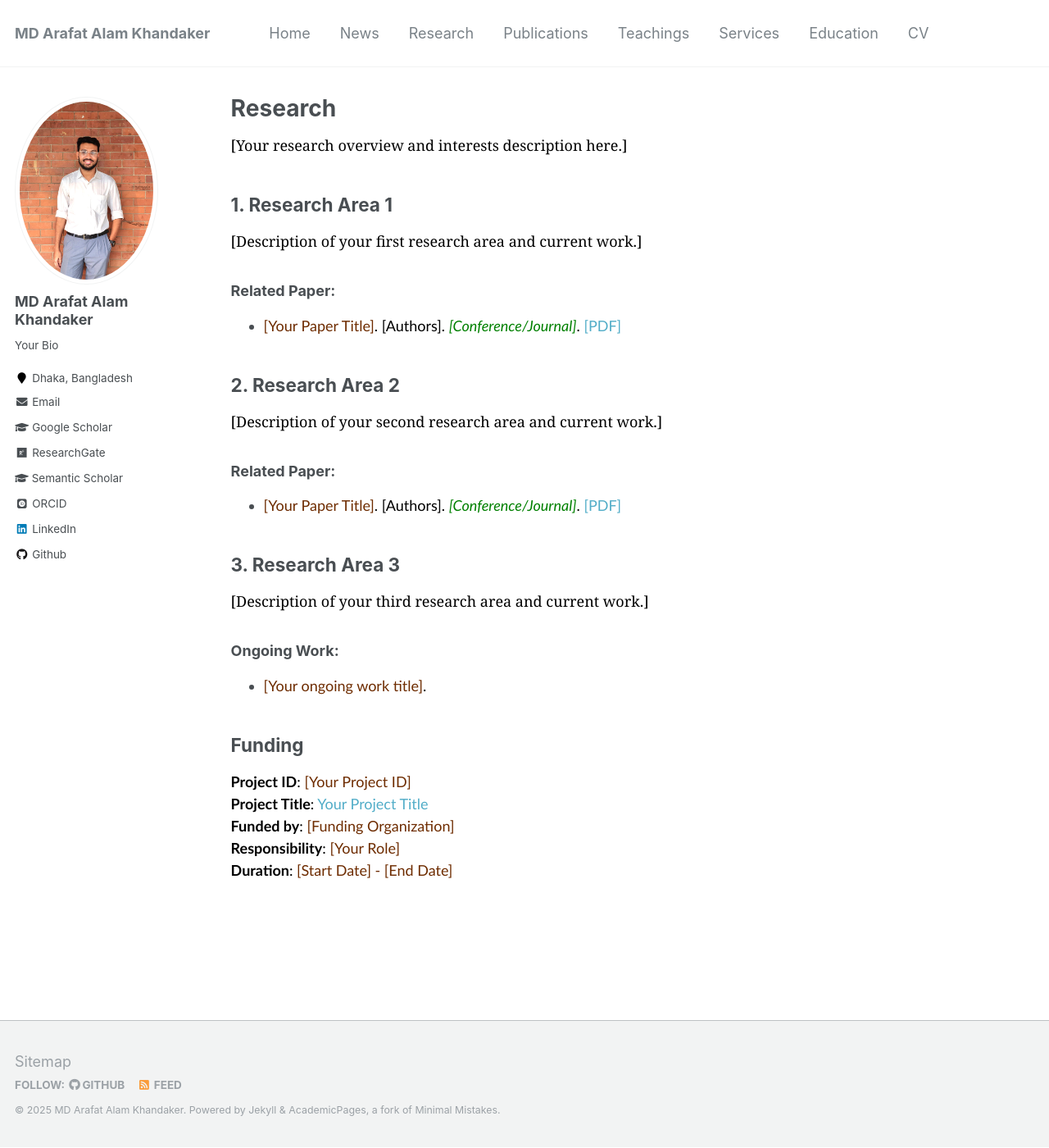
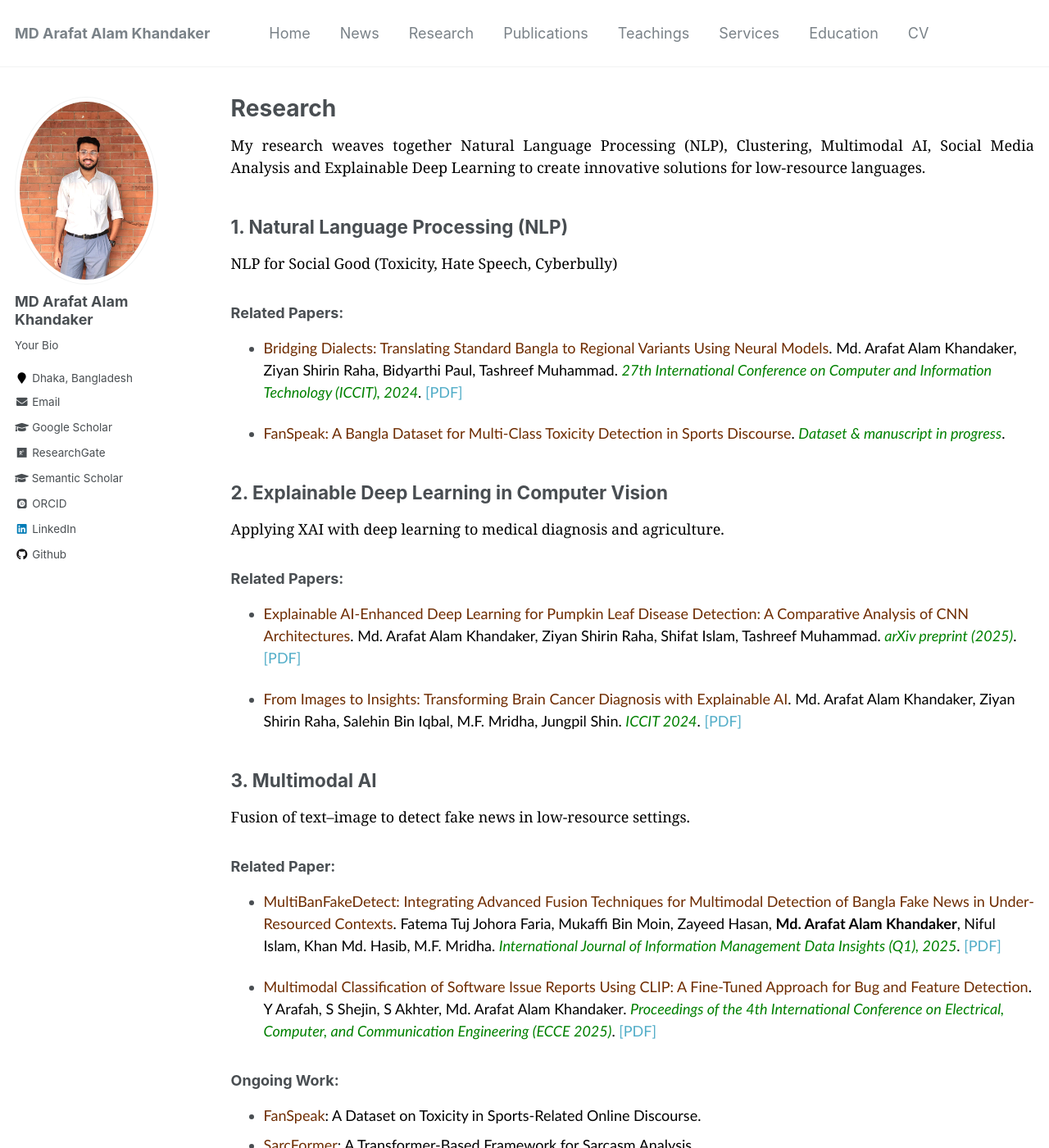
Before and after one commit to AArafatt/AArafatt.github.io, a Jekyll site: the page built from _pages/research.md, in a window 1280 px wide and 1400 px high. Shown: the whole window at 82% size. Built offline with Jekyll 4.4.1, drawn with Linux system fonts in a browser that asks for light colours; some web fonts are replaced; some of the changed text lies outside the part shown.

Commit message:
updated research

```diff
--- a/_pages/research.md
+++ b/_pages/research.md
@@ -4,39 +4,47 @@ title: "Research"
 permalink: /research/
 author_profile: true
 ---
+
 <p style="text-align:justify; color:black; font-family:Georgia">
-[Your research overview and interests description here.]
+My research weaves together Natural Language Processing (NLP), Clustering, Multimodal AI, Social Media Analysis and Explainable Deep Learning to create innovative solutions for low-resource languages.
 </p>
 
-## 1. Research Area 1
+## 1. Natural Language Processing (NLP)
 <p style="text-align:justify; color:black; font-family:Georgia">
-[Description of your first research area and current work.]
+NLP for Social Good (Toxicity, Hate Speech, Cyberbully)
+</p>
+
+### Related Papers:
++ <span style="font-family:Trebuchet MS; color:black;"><span style="color:#6E2C00">Bridging Dialects: Translating Standard Bangla to Regional Variants Using Neural Models</span>. Md. Arafat Alam Khandaker, Ziyan Shirin Raha, Bidyarthi Paul, Tashreef Muhammad. <span style="color:green;"><em>27th International Conference on Computer and Information Technology (ICCIT), 2024</em></span>. [[PDF]](https://arxiv.org/pdf/2501.05749)</span>
+
++ <span style="font-family:Trebuchet MS; color:black;"><span style="color:#6E2C00">FanSpeak: A Bangla Dataset for Multi-Class Toxicity Detection in Sports Discourse</span>. <span style="color:green;"><em>Dataset & manuscript in progress</em></span>.</span>
+
+## 2. Explainable Deep Learning in Computer Vision
+<p style="text-align:justify; color:black; font-family:Georgia">
+Applying XAI with deep learning to medical diagnosis and agriculture.
+</p>
+
+### Related Papers:
++ <span style="font-family:Trebuchet MS; color:black;"><span style="color:#6E2C00">Explainable AI-Enhanced Deep Learning for Pumpkin Leaf Disease Detection: A Comparative Analysis of CNN Architectures</span>. Md. Arafat Alam Khandaker, Ziyan Shirin Raha, Shifat Islam, Tashreef Muhammad. <span style="color:green;"><em>arXiv preprint (2025)</em></span>. [[PDF]](https://arxiv.org/pdf/2501.05449)</span>
+
++ <span style="font-family:Trebuchet MS; color:black;"><span style="color:#6E2C00">From Images to Insights: Transforming Brain Cancer Diagnosis with Explainable AI</span>. Md. Arafat Alam Khandaker, Ziyan Shirin Raha, Salehin Bin Iqbal, M.F. Mridha, Jungpil Shin. <span style="color:green;"><em>ICCIT 2024</em></span>. [[PDF]](https://arxiv.org/pdf/2501.05426)</span>
+
+## 3. Multimodal AI
+<p style="text-align:justify; color:black; font-family:Georgia">
+Fusion of text–image to detect fake news in low-resource settings.
 </p>
 
 ### Related Paper:
-+ <span style="font-family:Trebuchet MS; color:black;"><span style="color:#6E2C00">[Your Paper Title]</span>. [Authors]. <span style="color:green;"><em>[Conference/Journal]</em></span>. [[PDF]](your-paper-url)</span>
++ <span style="font-family:Trebuchet MS; color:black;"><span style="color:#6E2C00">MultiBanFakeDetect: Integrating Advanced Fusion Techniques for Multimodal Detection of Bangla Fake News in Under-Resourced Contexts</span>. Fatema Tuj Johora Faria, Mukaffi Bin Moin, Zayeed Hasan, <b>Md. Arafat Alam Khandaker</b>, Niful Islam, Khan Md. Hasib, M.F. Mridha. <span style="color:green;"><em>International Journal of Information Management Data Insights (Q1), 2025</em></span>. [[PDF]](https://www.sciencedirect.com/science/article/pii/S2667096825000291)</span>
 
-## 2. Research Area 2
-<p style="text-align:justify; color:black; font-family:Georgia">
-[Description of your second research area and current work.]
-</p>
++ <span style="font-family:Trebuchet MS; color:black;"><span style="color:#6E2C00">Multimodal Classification of Software Issue Reports Using CLIP: A Fine-Tuned Approach for Bug and Feature Detection</span>. Y Arafah, S Shejin, S Akhter, Md. Arafat Alam Khandaker. <span style="color:green;"><em>Proceedings of the 4th International Conference on Electrical, Computer, and Communication Engineering (ECCE 2025)</em></span>. [[PDF]](https://www.researchgate.net/profile/Shamim-Akhter-6/publication/392216960_Multimodal_Classification_of_Software_Issue_Reports_Using_CLIP_A_Fine-Tuned_Approach_for_Bug_and_Feature_Detection/links/6839aee46b5a287c30484611/Multimodal-Classification-of-Software-Issue-Reports-Using-CLIP-A-Fine-Tuned-Approach-for-Bug-and-Feature-Detection.pdf)</span>
 
-### Related Paper:
-+ <span style="font-family:Trebuchet MS; color:black;"><span style="color:#6E2C00">[Your Paper Title]</span>. [Authors]. <span style="color:green;"><em>[Conference/Journal]</em></span>. [[PDF]](your-paper-url)</span>
 
-## 3. Research Area 3
-<p style="text-align:justify; color:black; font-family:Georgia">
-[Description of your third research area and current work.]
-</p>
+
+
+
 
 ### Ongoing Work:
-+ <span style="font-family:Trebuchet MS; color:black;"><span style="color:#6E2C00">[Your ongoing work title]</span>.</span>
-
-## Funding
-<span style="font-family:Trebuchet MS; color:black;">
-<b>Project ID</b>: <span style="color:#6E2C00">[Your Project ID]</span><br/>
-<b>Project Title</b>: [Your Project Title](your-project-url)<br/>
-<b>Funded by</b>: <span style="color:#6E2C00">[Funding Organization]</span><br/>
-<b>Responsibility</b>: <span style="color:#6E2C00">[Your Role]</span><br/>
-<b>Duration</b>: <span style="color:#6E2C00">[Start Date] - [End Date]</span>
-</span>
++ <span style="font-family:Trebuchet MS; color:black;"><span style="color:#6E2C00">FanSpeak</span>: A Dataset on Toxicity in Sports-Related Online Discourse.</span>
++ <span style="font-family:Trebuchet MS; color:black;"><span style="color:#6E2C00">SarcFormer</span>: A Transformer-Based Framework for Sarcasm Analysis.</span>
++ <span style="font-family:Trebuchet MS; color:black;"><span style="color:#6E2C00">CoT-Driven Explainable Counter-Response Generation</span> for Personalized Bullying Mitigation.</span>
```
Also changed, not shown: _pages/publications.md (+1 -1 lines).
